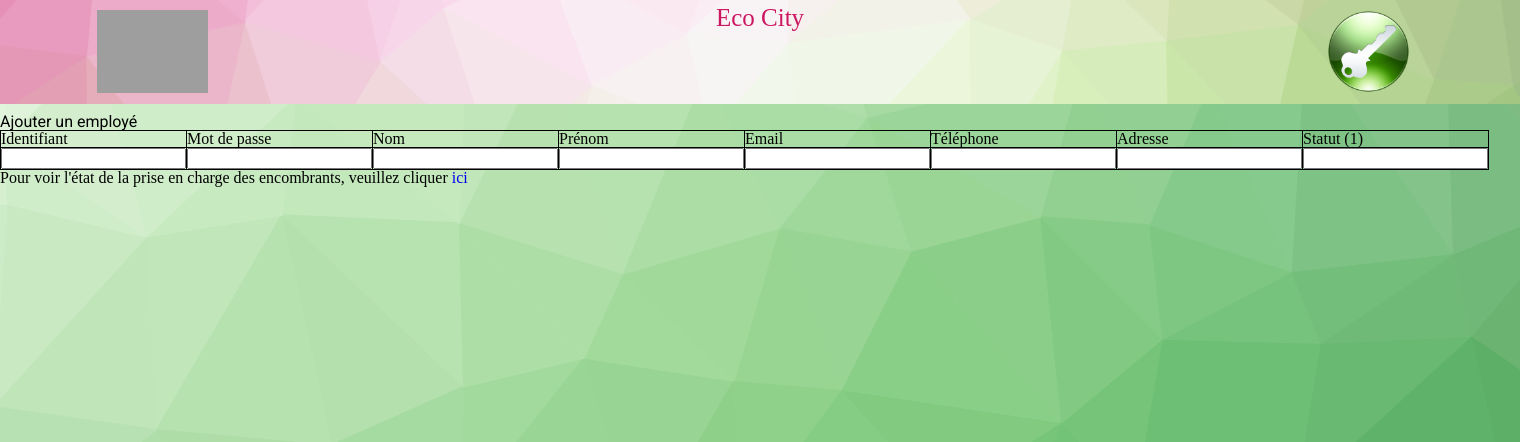
After one commit to LexaFu/trash, a PHP site: page /super_admin.php in a window 1520 px wide. The commit adds this page. Shown: the top 442 px of the page. Run offline with PHP 8.4, Linux system fonts and the light colour scheme; grey boxes are pictures that could not be loaded.

Commit message:
modification connect.php, login_post.php, team_page.php, création super_admin.php, super_admin_post.php

```diff
--- a/connect.php
+++ b/connect.php
@@ -1,7 +1,7 @@
 <?php
 
 try{
-    $bdd = new PDO('mysql:host=localhost;dbname=trash;charset=latin1', 'root','root');
+    $bdd = new PDO('mysql:host=localhost;dbname=trash;charset=latin1', 'root','');
 }
 catch(Exeption $e)
 {
--- /dev/null
+++ b/super_admin.php
@@ -0,0 +1,38 @@
+<?php
+include 'header.php';
+?>
+
+<h2>Ajouter un employé</h2>
+
+<div class="add_team">
+	<form action="super_admin_post.php" method="post">
+		<table>
+			<tr>
+				<th>Identifiant</th>
+		 		<th>Mot de passe</th>
+		 		<th>Nom</th>
+		 		<th>Prénom</th>
+		 		<th>Email</th>
+		 		<th>Téléphone</th>
+		 		<th>Adresse</th>
+		 		<th>Statut (1)</th>
+	 		</tr>
+
+	 		<tr>
+		 		<td><input type="text" name="username"></td>
+		 		<td><input type="text" name="password"></td>
+		 		<td><input type="text" name="first_name"></td>
+		 		<td><input type="text" name="last_name"></td>
+		 		<td><input type="email" name="email"></td>
+		 		<td><input type="number" name="phone"></td>
+		 		<td><input type="text" name="address"></td>
+		 		<td><input type="number" name="status"></td>
+	 		</tr>
+
+		</table>
+	</form>
+</div>
+
+<div class="team">
+	<p>Pour voir l'état de la prise en charge des encombrants, veuillez cliquer <a href="team_page.php">ici</p>
+</div>
```
Also changed, not shown: login_post.php (+5 -2 lines), super_admin_post.php (added, +17 -0 lines), team_page.php (+4 -4 lines).
